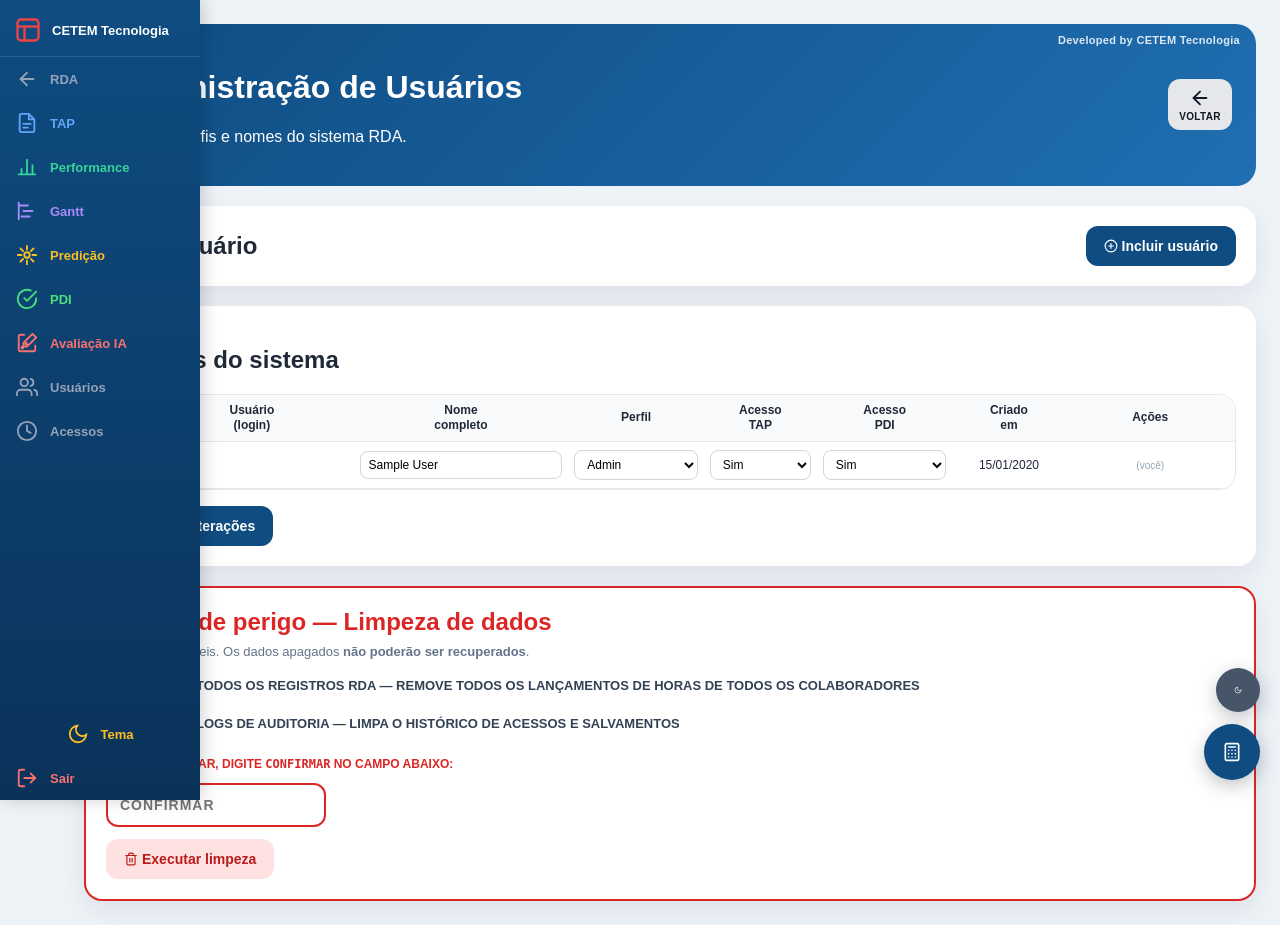
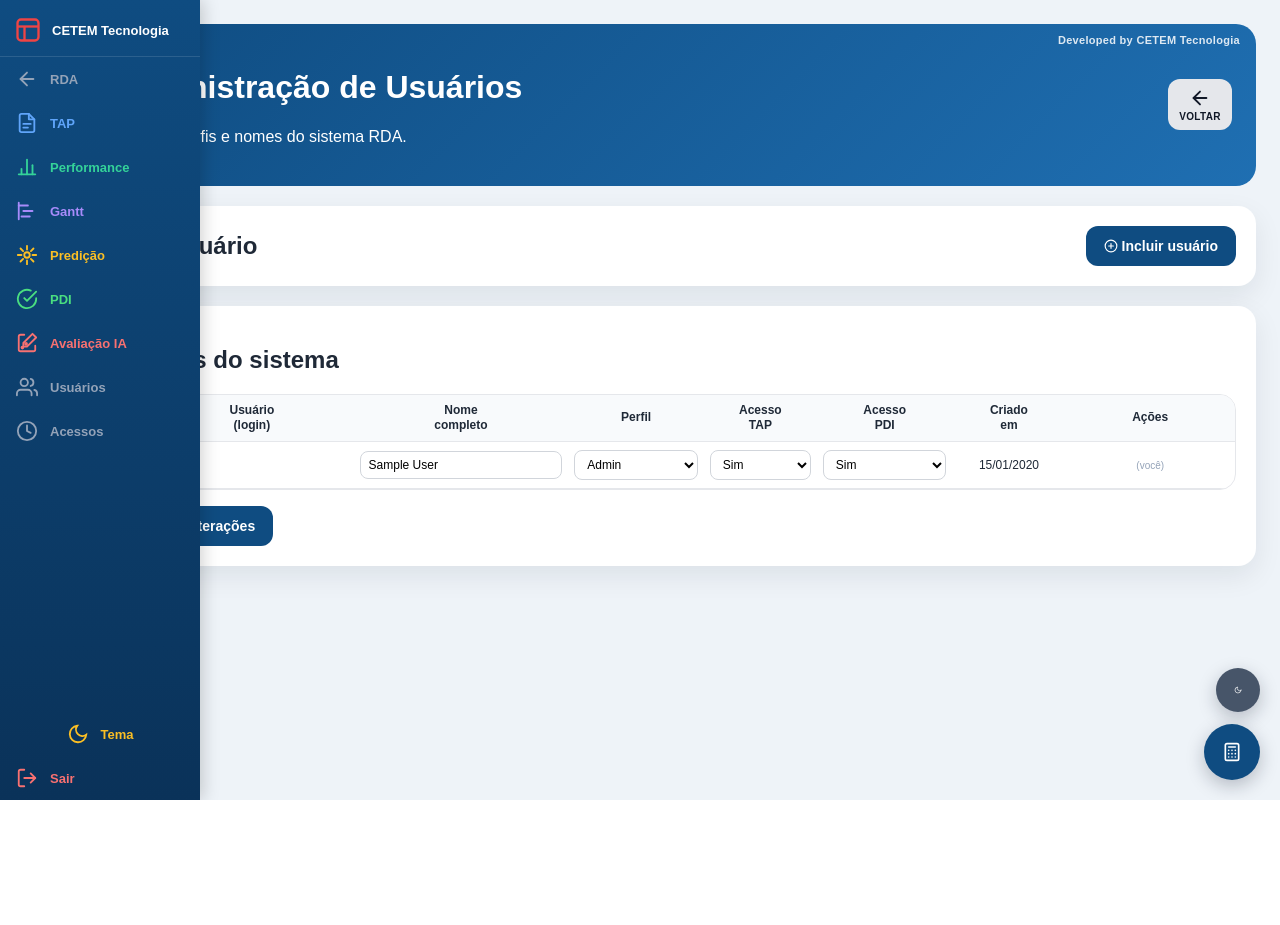
Before and after one commit to salimNabbout/rda_professional-, a Flask app: page /admin/users in a window 1280 px wide. After the commit the page ends 800 px from the top, so only its background shows below. Run offline with Flask 3, Linux system fonts and the light colour scheme; a user stored in the database is signed in; tables that the repository leaves empty hold one stand-in row (values such as "Sample post").

Commit message:
Remove Zona de Perigo da página de administração de usuários
Co-Authored-By: Claude Sonnet 4.6 <noreply@anthropic.com>

```diff
--- a/app/templates/admin/users.html
+++ b/app/templates/admin/users.html
@@ -142,40 +142,4 @@
   </div>
   </form>
 </div>
-
-<div class="card" style="margin-top:20px; border:2px solid #dc2626;">
-  <h2 style="color:#dc2626; margin:0 0 8px;">⚠ Zona de perigo — Limpeza de dados</h2>
-  <p style="font-size:13px; color:#64748b; margin:0 0 16px;">Ações irreversíveis. Os dados apagados <strong>não poderão ser recuperados</strong>.</p>
-  <form method="post" action="{{ url_for('admin.limpar_dados') }}" onsubmit="return validarLimpeza(this);">
-    <div style="display:flex; flex-direction:column; gap:10px; margin-bottom:16px;">
-      <label style="display:flex; align-items:center; gap:8px; font-size:13px; cursor:pointer;">
-        <input type="checkbox" name="apagar_rda" value="1" style="width:16px; height:16px; min-height:0;">
-        <span><strong>Apagar todos os registros RDA</strong> — remove todos os lançamentos de horas de todos os colaboradores</span>
-      </label>
-      <label style="display:flex; align-items:center; gap:8px; font-size:13px; cursor:pointer;">
-        <input type="checkbox" name="apagar_logs" value="1" style="width:16px; height:16px; min-height:0;">
-        <span><strong>Apagar logs de auditoria</strong> — limpa o histórico de acessos e salvamentos</span>
-      </label>
-    </div>
-    <div style="margin-bottom:12px;">
-      <label style="font-size:12px; font-weight:700; color:#dc2626;">Para confirmar, digite <code>CONFIRMAR</code> no campo abaixo:</label>
-      <input type="text" name="confirmacao" placeholder="CONFIRMAR" autocomplete="off"
-             style="margin-top:6px; max-width:220px; border:2px solid #dc2626; color:#dc2626; font-weight:700; letter-spacing:1px;">
-    </div>
-    <button type="submit" class="btn btn-danger btn-icon-inline">
-      {{ icons.delete() }}<span>Executar limpeza</span>
-    </button>
-  </form>
-</div>
-
-<script>
-function validarLimpeza(form) {
-  const checks = form.querySelectorAll('input[type="checkbox"]:checked');
-  if (checks.length === 0) { alert('Selecione ao menos uma opção para limpar.'); return false; }
-  const conf = form.querySelector('input[name="confirmacao"]').value.trim();
-  if (conf !== 'CONFIRMAR') { alert('Digite CONFIRMAR exatamente para prosseguir.'); return false; }
-  const opcoes = Array.from(checks).map(c => c.closest('label').querySelector('strong').innerText).join('\n• ');
-  return confirm('⚠ ATENÇÃO — AÇÃO IRREVERSÍVEL\n\nVocê está prestes a apagar:\n• ' + opcoes + '\n\nEsta ação NÃO pode ser desfeita. Confirma?');
-}
-</script>
 {% endblock %}
```
